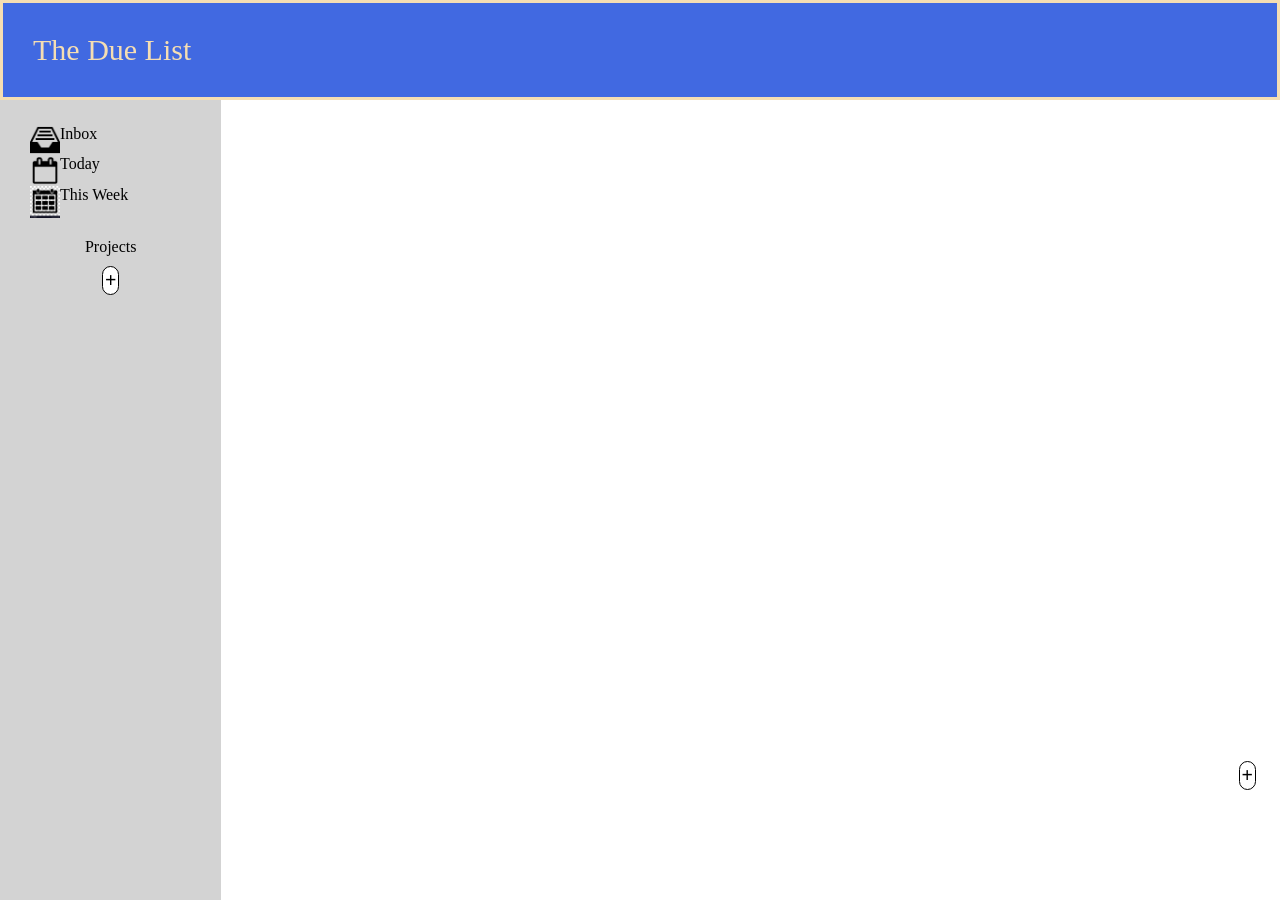
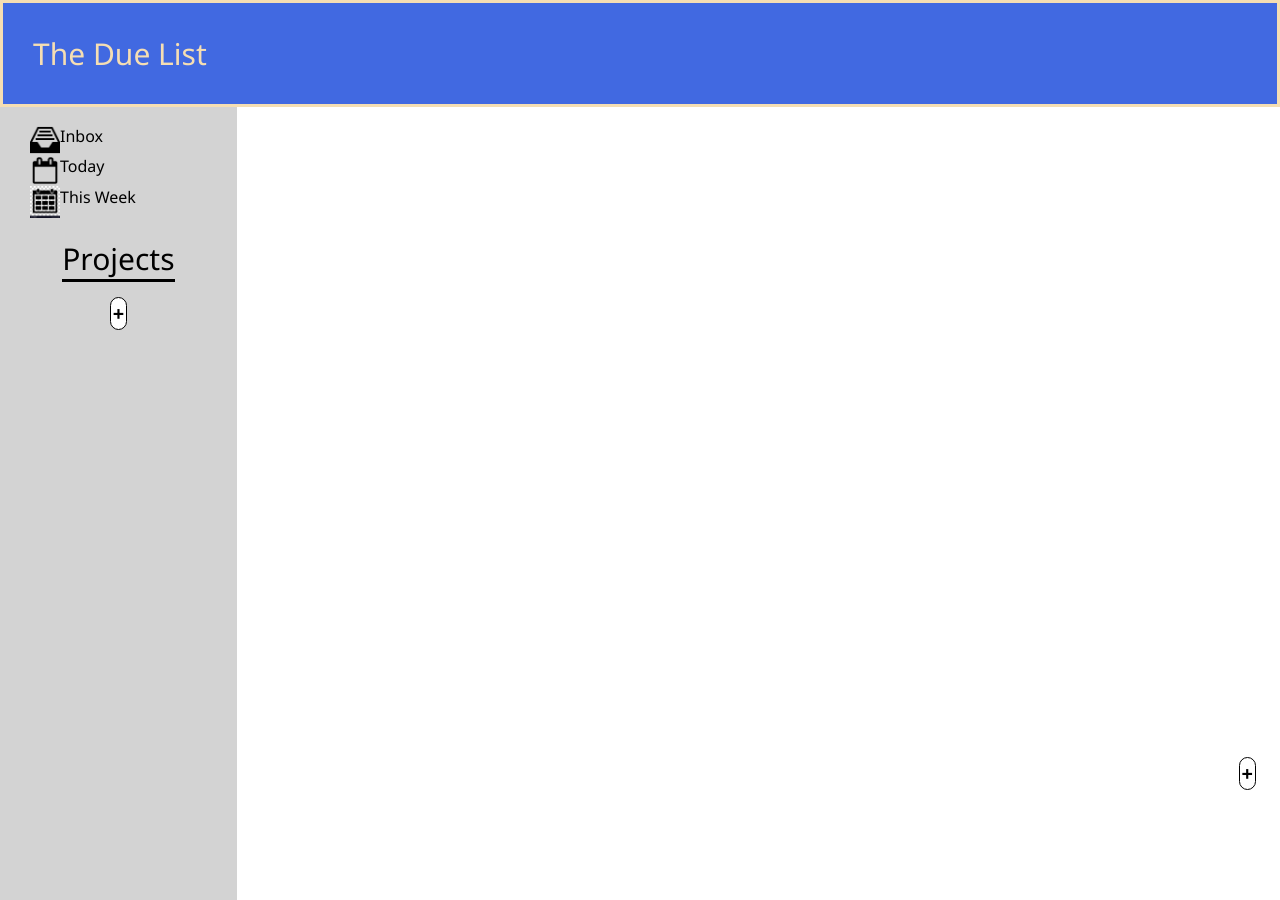
Before and after one commit to Sawaian/todo, a website built with webpack: page dist/index.html in a window 1280 px wide. Built offline with nearby package versions, Linux system fonts and the light colour scheme.

Commit message:
Changed the projects label to be bigger and visually separate.

```diff
--- a/src/sidebar.js
+++ b/src/sidebar.js
@@ -7,6 +7,7 @@ const sideBar = (() => {
     let today = document.createElement("div");
     let thisWeek = document.createElement("div");
     let projects = document.createElement("div");
+    let projectLabel = document.createElement("div");
     let inboxImage = document.createElement("img");
     let todayImage = document.createElement("img");
     let calendarImage = document.createElement("img");
@@ -17,11 +18,13 @@ const sideBar = (() => {
         today.setAttribute("id", "today");
         thisWeek.setAttribute("id", "thisWeek");
         projects.setAttribute("id", "projects")
+        projectLabel.setAttribute("id", "projectLabel");
 
 
         todayImage.setAttribute("id","todayImage");
         inboxImage.setAttribute("id", "inboxImage");
         calendarImage.setAttribute("id","calendarImage");
+
 
 
        ;
@@ -32,13 +35,14 @@ const sideBar = (() => {
         inbox.textContent = "Inbox";
         today.textContent = "Today";
         thisWeek.textContent ="This Week";
-        projects.textContent = "Projects";
+        projectLabel.textContent = "Projects";
 
         content.appendChild(sideBar);
         sideBar.appendChild(inbox);
         sideBar.appendChild(today);
         sideBar.appendChild(thisWeek);
         sideBar.appendChild(projects);
+        projects.appendChild(projectLabel);
 
 
         inbox.appendChild(inboxImage);
--- a/src/styles.css
+++ b/src/styles.css
@@ -5,6 +5,7 @@
   grid-template-columns: repeat(5, 1fr);
   grid-template-rows: 0.5fr repeat(4, 1fr);
   margin-top: 100px;
+  font-family: 'Segoe UI', Tahoma, Geneva, Verdana, sans-serif;
 }
 
 *{
@@ -162,6 +163,16 @@ html{
     grid-template-areas: none;
 }
 
+#projectLabel{
+    font-size: 30px;
+    border-bottom: solid;
+    margin-bottom: 5px;
+}
+
+#listOfProjects{
+    list-style: none;
+}
+
 #projectInput{
     display: flex;
     height: auto;
```
Also changed, not shown: 1 other file.
